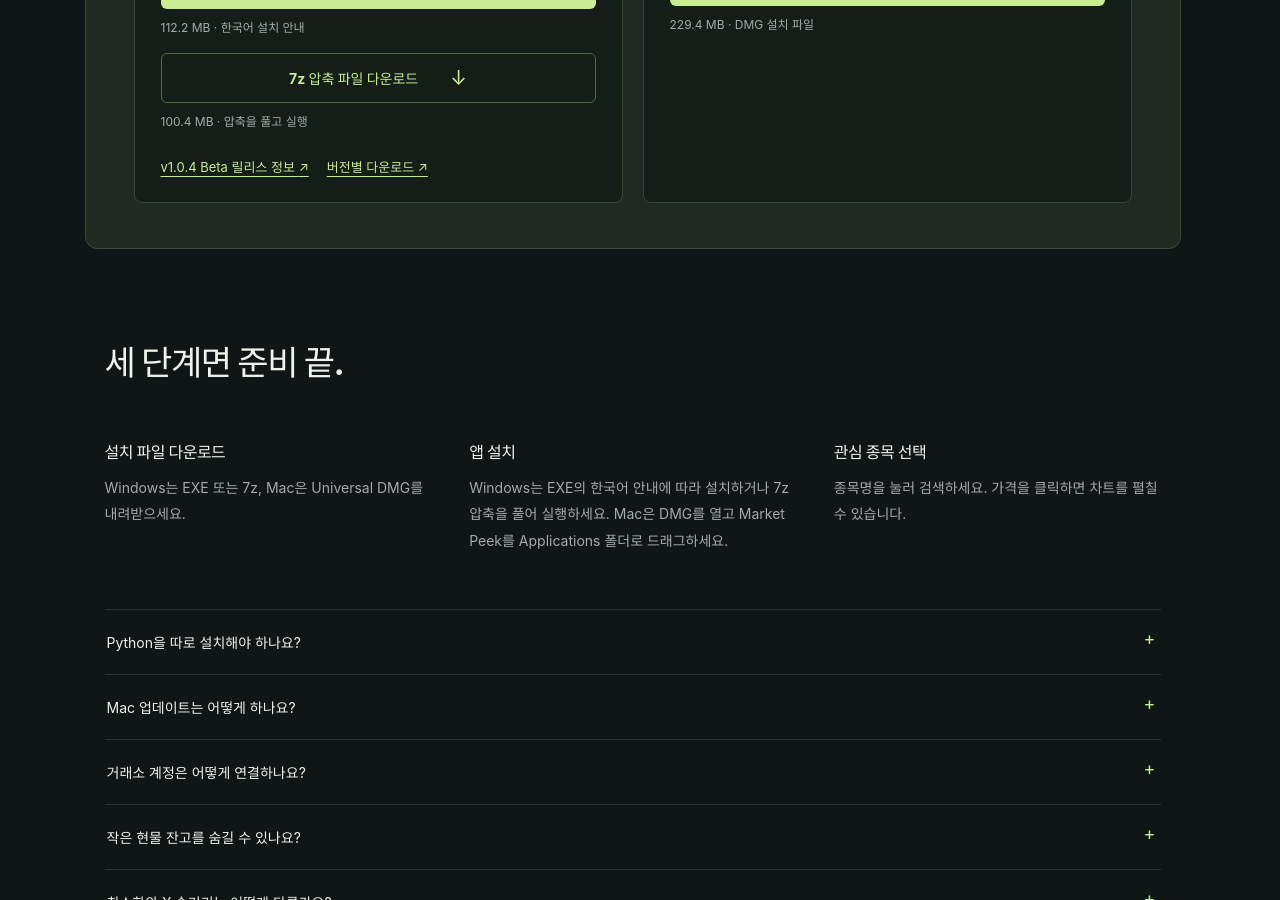
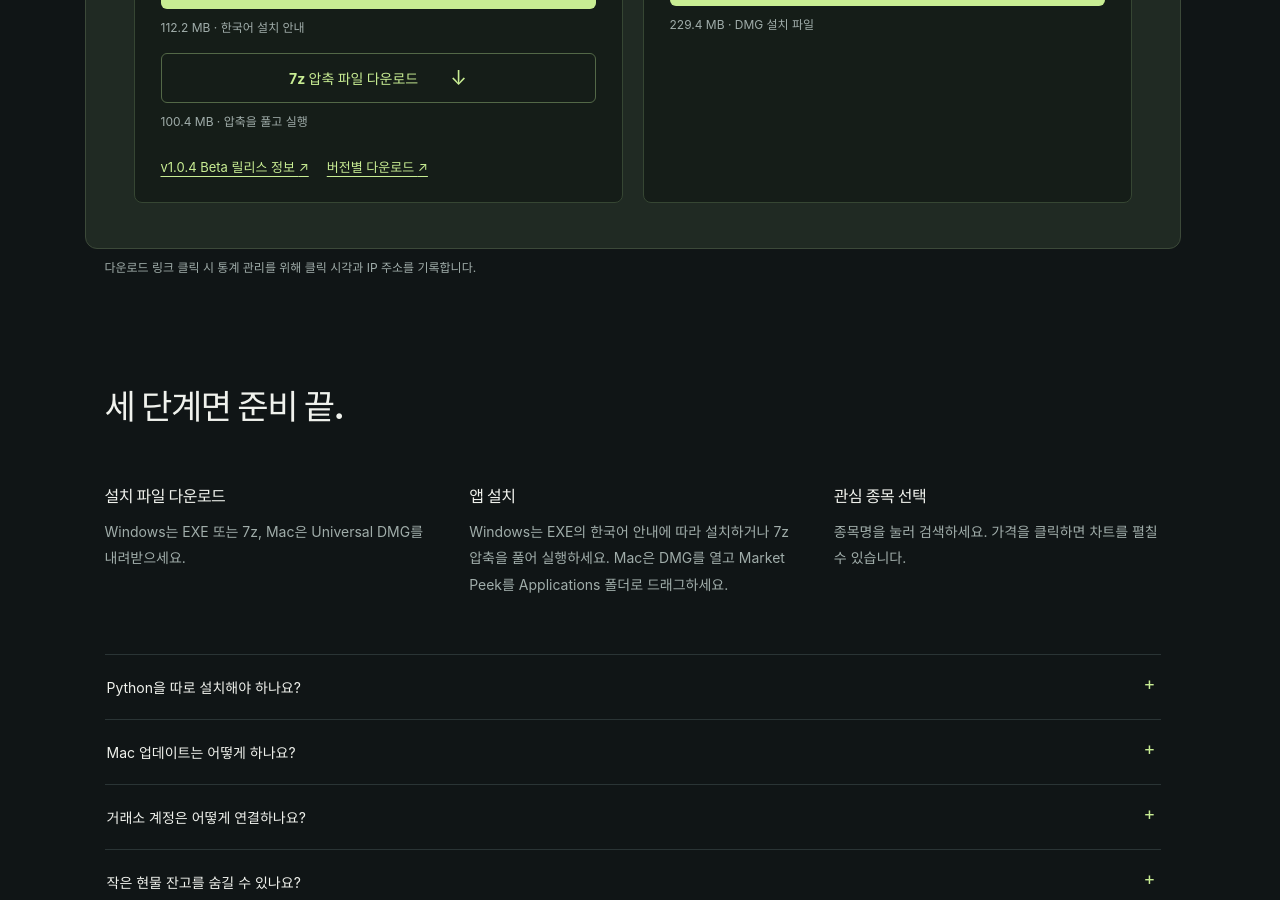
Before and after one commit to Duki-Programming/duki-programming.github.io, a Jekyll site: the page built from market-peek/index.html, in a window 1280 px wide and 900 px high, scrolled down 2005 px. Built offline with Jekyll 4.4.1, drawn with Linux system fonts in a browser that asks for light colours; some web fonts are replaced.

Commit message:
Explain download timestamp and IP collection for private statistics

```diff
--- a/_includes/market-peek-page.html
+++ b/_includes/market-peek-page.html
@@ -92,6 +92,9 @@
       </div>
     </div>
   </section>
+  {% if site.notifier_api_url and site.notifier_api_url != '' %}
+  <p class="download-file wrap">{% if language == 'en' %}Download link clicks record the time and IP address for private download statistics.{% else %}다운로드 링크 클릭 시 통계 관리를 위해 클릭 시각과 IP 주소를 기록합니다.{% endif %}</p>
+  {% endif %}
   <section aria-labelledby="install-title" class="install wrap" id="install">
     <div class="section-heading"><h2 id="install-title">{{ copy.install_title | escape }}</h2></div>
     <ol class="install-steps">
```
Also changed, not shown: README.md.
